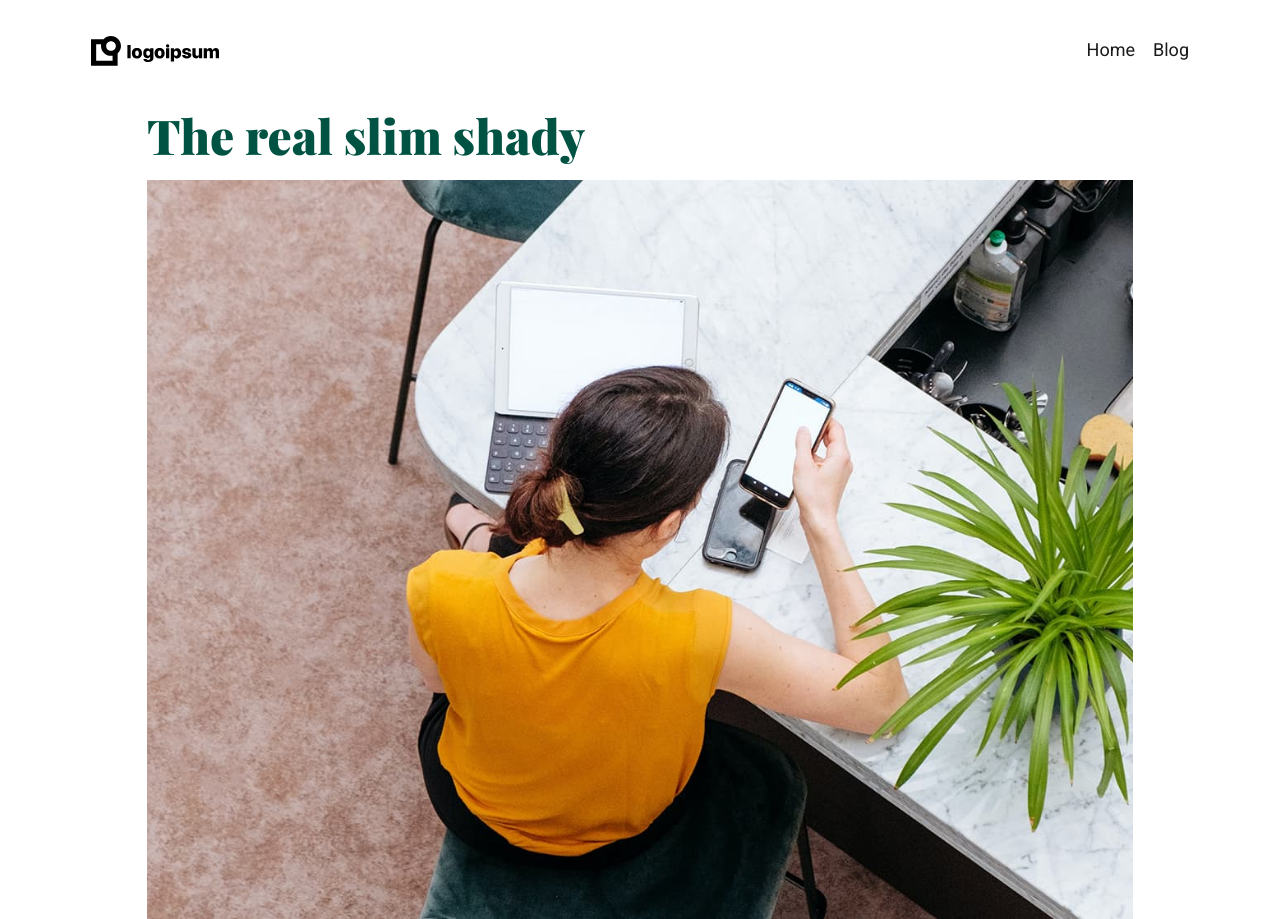
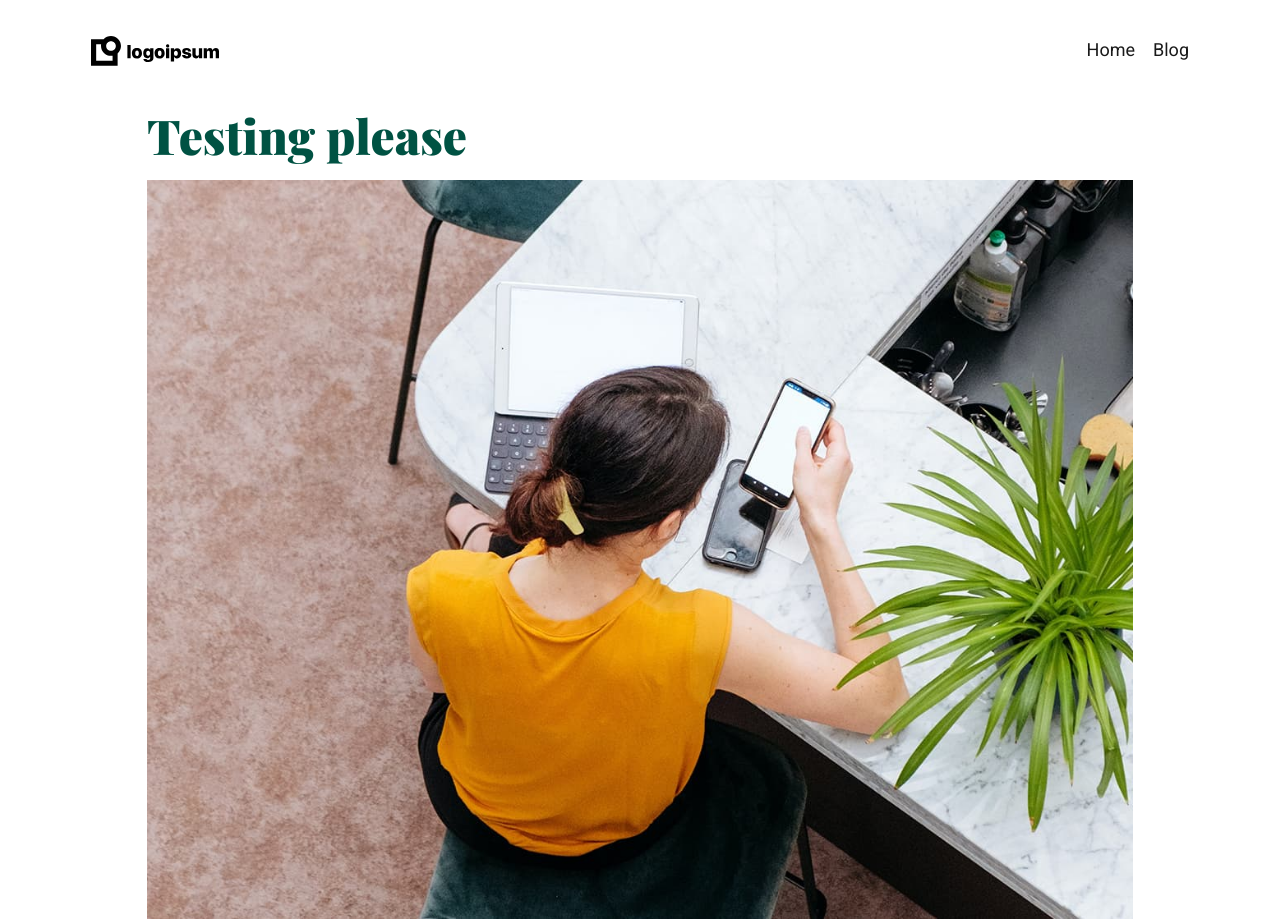
Before and after one commit to theHat13/dynamic-template, an Eleventy site: page src/blog/2025-01-31-a-new article.md in a window 1280 px wide. Shown: the top 919 px of the page. Built offline with nearby package versions, Linux system fonts and the light colour scheme; Eleventy itself is replaced by a stand-in of ours; files that its build step writes are made by us from their sources.

Commit message:
Update Blog “2025-01-31-a-new article”

```diff
--- a/src/blog/2025-01-31-a-new article.md
+++ b/src/blog/2025-01-31-a-new article.md
@@ -1,5 +1,5 @@
 ---
-title: The real slim shady
+title: Testing please
 author: Marshall
 date: 2025-01-31T14:11:00.000Z
 image: /assets/blog/article-2.jpg
```
